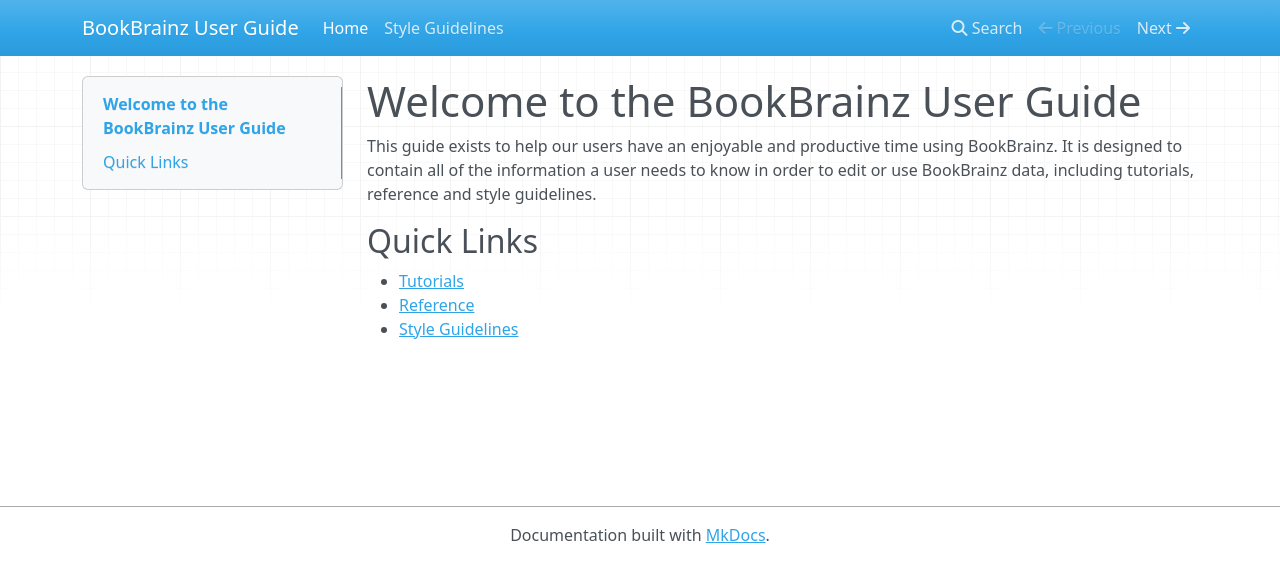
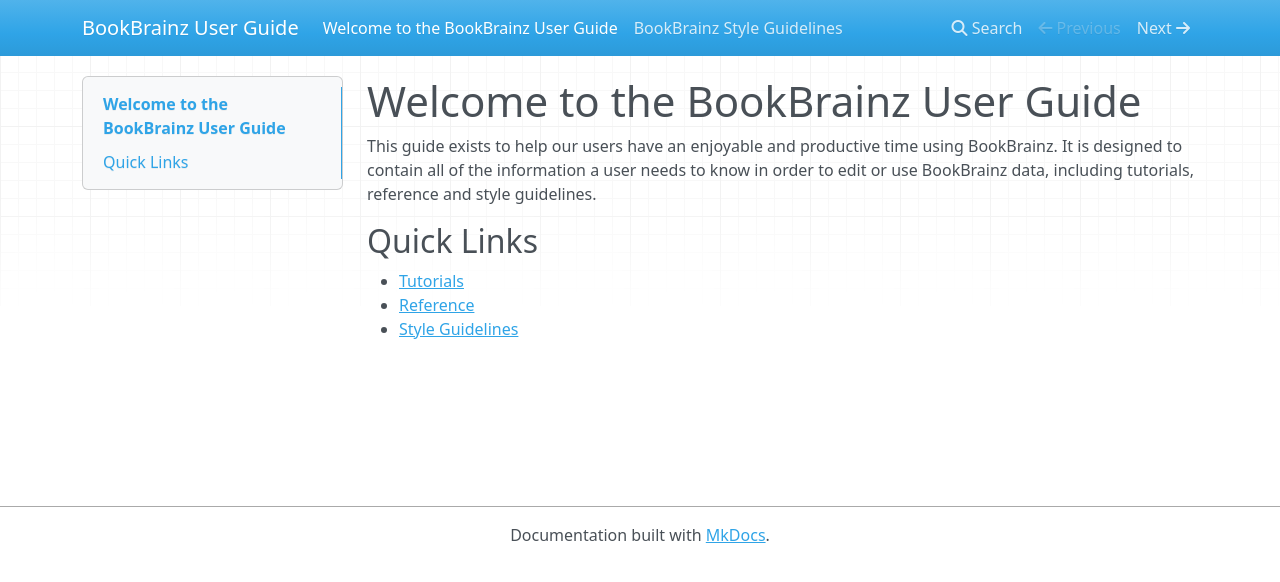
Before and after one commit to metabrainz/bookbrainz-user-guide, an MkDocs documentation site: the page built from docs/index.md, in a window 1280 px wide. Shown: the top 582 px of the page. Built offline with MkDocs 1.6.1, drawn with Linux system fonts in a browser that asks for light colours; nearby versions of some CDN libraries; old or Windows-style settings are respelled for this version of MkDocs; part of the change alters nothing that is shown.

Commit message:
Removed manual page specification.

```diff
--- a/mkdocs.yml
+++ b/mkdocs.yml
@@ -1,4 +1 @@
 site_name: BookBrainz User Guide
-pages:
-    - [index.md, Home]
-    - [style.md, Style Guidelines]
```
